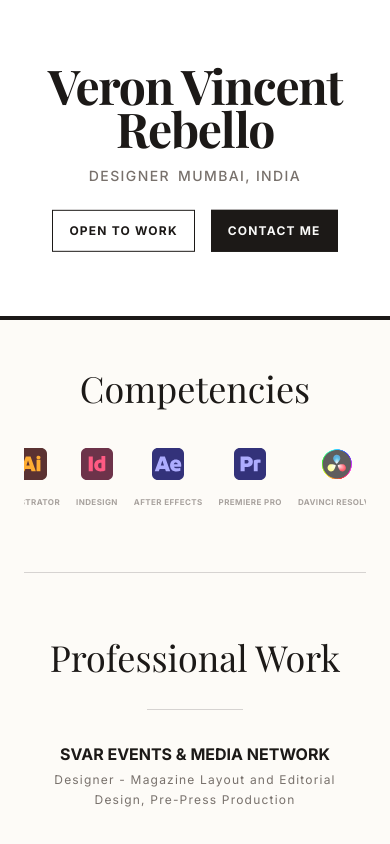
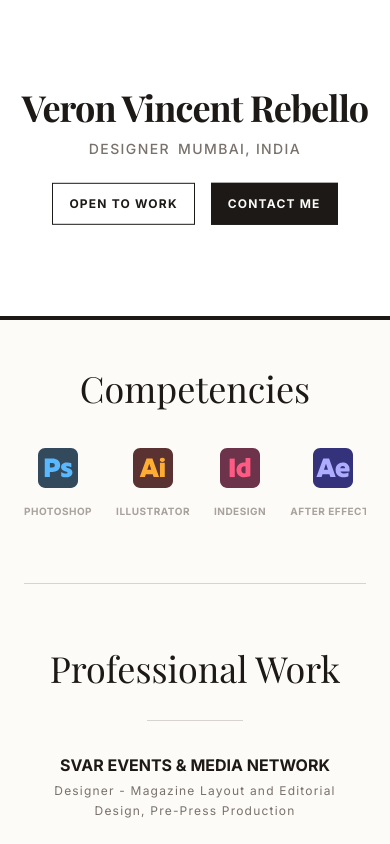
Before and after one commit to veronn-r/my-portfolio, a Next.js app in the folder my-portfolio/: page / in a window 390 px wide. Shown: the top 844 px of the page. Built offline with nearby package versions, Linux system fonts and the light colour scheme; a web font is replaced by a local one.

Commit message:
Fixed mobile layout and carousel transitions

```diff
--- a/my-portfolio/app/page.js
+++ b/my-portfolio/app/page.js
@@ -122,7 +122,7 @@ export default function Home() {
   const getNextIndex = () => (currentSlide + 1) % DATA.professional.length;
 
   return (
-    <div className="min-h-screen font-sans selection:bg-stone-200">
+    <div className="min-h-screen font-sans selection:bg-stone-200 overflow-x-hidden">
 
       {/* 1. FIXED HEADER */}
       <header
@@ -130,22 +130,32 @@ export default function Home() {
           ${isScrolled ? 'h-20 shadow-md' : 'h-[320px] md:h-[300px]'}`}
       >
         <div className="max-w-6xl mx-auto px-6 md:px-12 h-full flex items-center justify-between relative">
-            <div className={`transition-all duration-700 ${isScrolled ? 'opacity-100 translate-x-0' : 'opacity-0 -translate-x-4 pointer-events-none'}`}>
+
+            {/* LEFT: OPEN TO WORK (Hidden on Mobile Scroll to save space) */}
+            <div className={`transition-all duration-700 hidden md:block ${isScrolled ? 'opacity-100 translate-x-0' : 'opacity-0 -translate-x-4 pointer-events-none'}`}>
                <span className="text-xs font-bold tracking-widest uppercase border border-stone-900 px-3 py-2 inline-block cursor-default bg-white">
                   Open to Work
                </span>
             </div>
-            <div className="absolute left-1/2 top-1/2 -translate-x-1/2 -translate-y-1/2 flex flex-col items-center text-center w-full">
-               <h1 className={`font-serif font-bold tracking-tight text-stone-900 leading-[0.9] transition-all duration-500
-                  ${isScrolled ? 'text-3xl' : 'text-5xl md:text-8xl'}`}>
+
+            {/* CENTER: NAME & ROLE */}
+            <div className={`absolute left-1/2 top-1/2 -translate-x-1/2 -translate-y-1/2 flex flex-col items-center text-center w-full transition-all duration-500
+               ${isScrolled ? 'w-auto md:w-full' : 'w-full'}`}>
+
+               {/* NAME: Smaller Mobile Text (4xl initial -> xl scrolled) */}
+               <h1 className={`font-serif font-bold tracking-tight text-stone-900 leading-[0.9] transition-all duration-500 whitespace-nowrap
+                  ${isScrolled ? 'text-xl md:text-3xl' : 'text-4xl md:text-8xl'}`}>
                  {DATA.name}
                </h1>
+
                <div className={`text-stone-500 font-medium tracking-widest uppercase mt-4 text-sm flex gap-2 md:gap-4 transition-all duration-300
                   ${isScrolled ? 'opacity-0 h-0 overflow-hidden mt-0' : 'opacity-100'}`}>
                  <span>{DATA.role}</span>
                  <span className="hidden md:inline">•</span>
                  <span>{DATA.location}</span>
                </div>
+
+               {/* INITIAL BUTTONS */}
                <div className={`flex gap-4 mt-6 transition-all duration-300
                   ${isScrolled ? 'opacity-0 pointer-events-none absolute' : 'opacity-100'}`}>
                    <span className="text-xs font-bold tracking-widest uppercase border border-stone-900 px-4 py-3 inline-block cursor-default">
@@ -156,6 +166,8 @@ export default function Home() {
                    </a>
                </div>
             </div>
+
+            {/* RIGHT: CONTACT ME */}
             <div className={`transition-all duration-700 ${isScrolled ? 'opacity-100 translate-x-0' : 'opacity-0 translate-x-4 pointer-events-none'}`}>
                <a href={`mailto:${DATA.email}`} className="text-xs font-bold tracking-widest uppercase bg-stone-900 text-stone-50 border border-stone-900 px-3 py-2 inline-block hover:bg-stone-700 hover:border-stone-700 transition-colors">
                  Contact Me
@@ -171,11 +183,11 @@ export default function Home() {
         {/* 2. COMPETENCIES */}
         <section className="py-12 md:py-16 border-b border-stone-300">
             <h3 className="font-serif text-4xl mb-10 text-center">Competencies</h3>
-            <div className="flex flex-nowrap justify-center items-end gap-4 md:gap-16 overflow-x-auto pb-4 md:pb-0 scrollbar-hide">
+            <div className="flex flex-nowrap justify-start md:justify-center items-end gap-6 md:gap-16 overflow-x-auto pb-4 md:pb-0 scrollbar-hide w-full">
               {DATA.tools.map((tool, index) => (
                 <div key={index} className="flex flex-col items-center justify-center shrink-0 group">
-                   <img src={tool.url} alt={tool.name} className="w-8 h-8 md:w-14 md:h-14 object-contain mb-4 opacity-80 group-hover:opacity-100 transition-opacity duration-300"/>
-                   <span className="text-[8px] md:text-[10px] font-bold uppercase tracking-wider text-stone-400 group-hover:text-stone-900 text-center transition-colors duration-300">
+                   <img src={tool.url} alt={tool.name} className="w-10 h-10 md:w-14 md:h-14 object-contain mb-4 opacity-80 group-hover:opacity-100 transition-opacity duration-300"/>
+                   <span className="text-[10px] font-bold uppercase tracking-wider text-stone-400 group-hover:text-stone-900 text-center transition-colors duration-300">
                       {tool.name}
                    </span>
                 </div>
```
